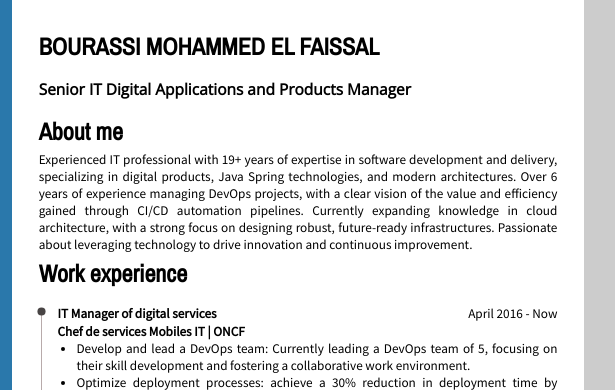
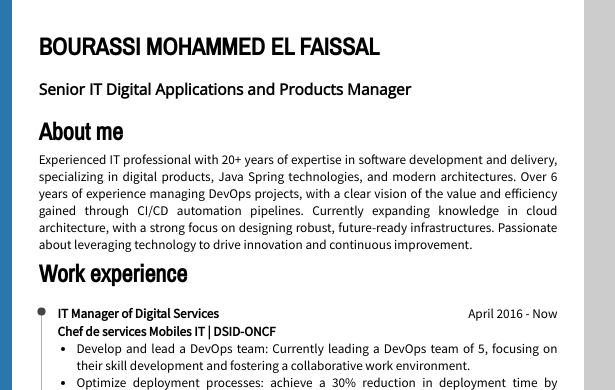
Before and after one commit to bourassim/bourassim.github.io, a plain HTML site: page index.html in a window 1280 px wide. Shown: the top 390 px of the page, 453-1068 px from the left. Drawn offline with nearby package versions, Linux system fonts and the light colour scheme.

Commit message:
update years of experience

```diff
--- a/index.html
+++ b/index.html
@@ -188,7 +188,7 @@
           </h2>
           <div class="smallText">
             <p>
-            Experienced IT professional with 19+ years of expertise in software development and delivery, specializing in digital products, Java Spring technologies, and modern architectures. Over 6 years of experience managing DevOps projects, with a clear vision of the value and efficiency gained through CI/CD automation pipelines. Currently expanding knowledge in cloud architecture, with a strong focus on designing robust, future-ready infrastructures. Passionate about leveraging technology to drive innovation and continuous improvement.
+            Experienced IT professional with 20+ years of expertise in software development and delivery, specializing in digital products, Java Spring technologies, and modern architectures. Over 6 years of experience managing DevOps projects, with a clear vision of the value and efficiency gained through CI/CD automation pipelines. Currently expanding knowledge in cloud architecture, with a strong focus on designing robust, future-ready infrastructures. Passionate about leveraging technology to drive innovation and continuous improvement.
             </p>
             <!-- <p>
               Vivamus non magna quis neque viverra finibus quis a tortor.
@@ -203,7 +203,7 @@
             <li>
               <div class="jobPosition">
                 <span class="bolded">
-                 IT Manager of digital services
+                IT Manager of Digital Services
                 </span>
                 <span>
                   April 2016 - Now
@@ -211,7 +211,7 @@
               </div>
               <div class="projectName bolded">
                 <span>
-                  Chef de services Mobiles IT | ONCF
+                  Chef de services Mobiles IT | DSID-ONCF
                 </span>
               </div>
               <div class="smallText">
```
